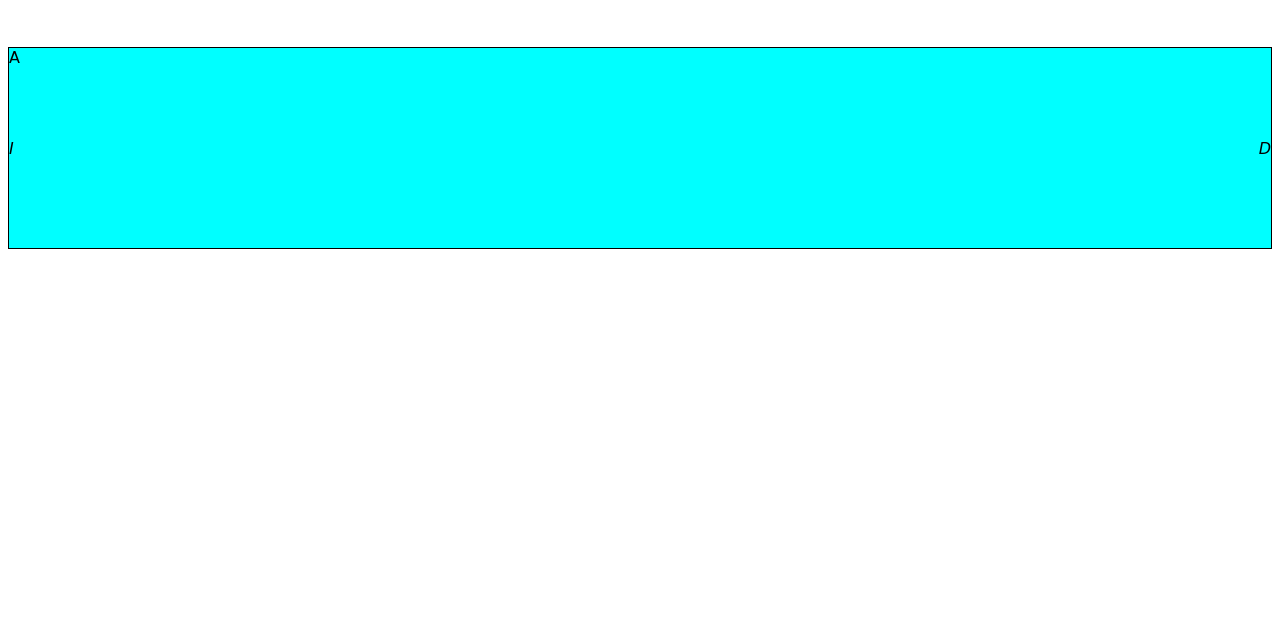
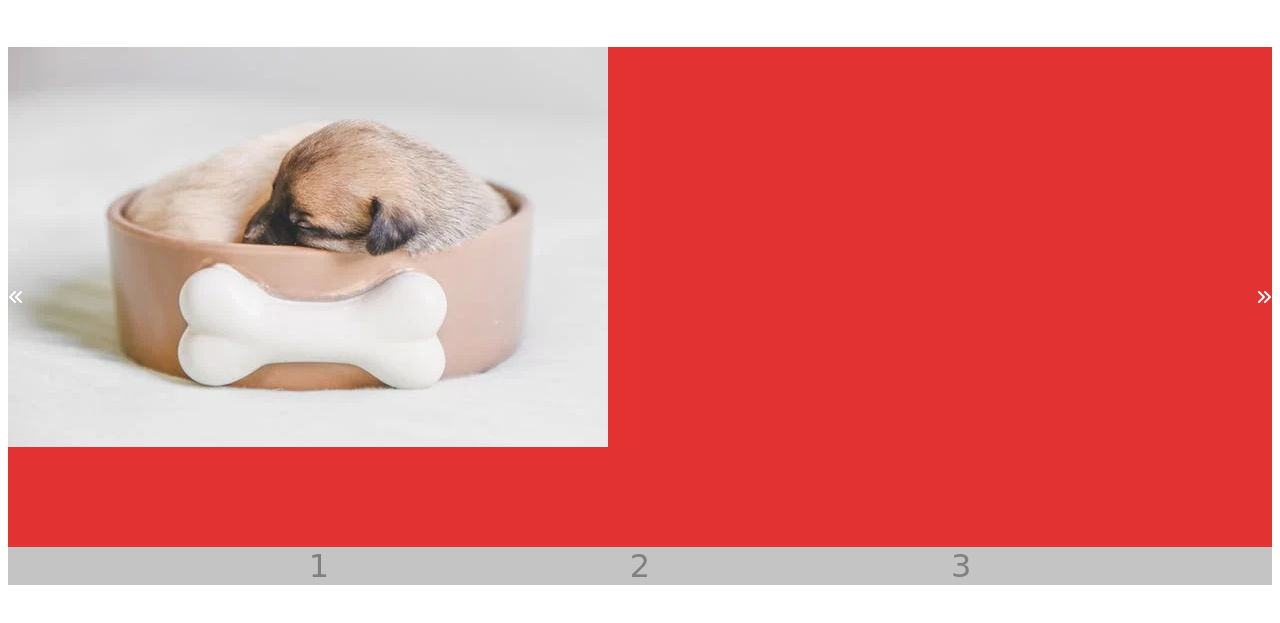
Before and after one commit to GissetPuerta/proyectovete, a plain HTML site: page index.html in a window 1280 px wide. Shown: the part 89-712 px from the top of the page. Drawn offline with Linux system fonts and the light colour scheme; a web font is replaced by a local one.

Commit message:
Actualización
UWU

```diff
--- a/css/estilos.css
+++ b/css/estilos.css
@@ -1,29 +1,70 @@
-.itemcarrusel{
-    border: 1px solid black;
-    height: 200px;
+.carrousel{
+    width: 100%;
+}
+
+.conteCarrousel{
+    width: 100%;
+    height: 500px;
+    overflow: hidden;
+}
+
+.itemCarrousel{
     position: relative;
-}
-.tarjetacarrusel{
-    background-color: aqua;
+    width: 100%;
     height: 100%;
 }
-.flechascarrusel{
-    background-color: #365b77 0.3;
+
+.itemCarrouselTarjeta{
+    width: 100%;
+    height: 100%;
+}
+
+.itemCarrouselArrows{
     position: absolute;
     top: 0;
+    bottom: 0;
+    left: 0;
+    right: 0;
     height: 100%;
     width: 100%;
     display: flex;
     align-items: center;
     justify-content: space-between;
-}
-.conteitemscarrusel{
-    border: 5px solid black;
+
 }
 
+.itemCarrouselArrows > i:hover {
+    cursor: pointer;
+}
 
+#itemCarrousel-1{
+    background-color: rgb(226, 50, 50);
+}
 
+#itemCarrousel-2{
+    background-color: rgb(50, 200, 226);
+}
 
+#itemCarrousel-3{
+    background-color: rgb(200, 226, 50);
+}
+
+.conteCarrouselController{
+    width: 100%;
+    display: flex;
+    justify-content: space-evenly;
+    background-color: rgba(150, 150, 150, 0.555);
+}
+
+.conteCarrouselController > a{
+    text-decoration: none;
+    font-size: 2em;
+    color: grey;
+}
+
+.itemCarrouselArrows > a > i{
+    color: white;
+}
 
 body {
     font-family: 'DynaPuff', cursive;
--- a/index.html
+++ b/index.html
@@ -11,6 +11,7 @@
     <link rel="preconnect" href="https://fonts.googleapis.com">
     <link rel="preconnect" href="https://fonts.gstatic.com" crossorigin>
     <link href="https://fonts.googleapis.com/css2?family=DynaPuff:wght@400;700&display=swap" rel="stylesheet">
+    <script src="https://kit.fontawesome.com/eb2c8815a7.js" crossorigin="anonymous"></script>
 </head>
 
 <body>
@@ -42,18 +43,48 @@
         </nav>
     </header>
 
-<div id="conteitemscarrusel">
-    <div class="itemcarrusel">
-        <div class="tarjetacarrusel">
-            A
+    <div class="carrousel">
+        <div class="conteCarrousel">
+            <div class="itemCarrousel" id="itemCarrousel-1">
+                <div class="itemCarrouselTarjeta"><img src="./img/producto1.png" alt=""></div>
+                <div class="itemCarrouselArrows">
+                    <a href="#itemCarrousel-3">
+                        <i class="fa-solid fa-angles-left"></i>
+                    </a>
+                    <a href="#itemCarrousel-2">
+                        <i class="fa-solid fa-angles-right"></i>
+                    </a>
+                </div>
+            </div>
+            <div class="itemCarrousel" id="itemCarrousel-2">
+                <div class="itemCarrouselTarjeta">B</div>
+                <div class="itemCarrouselArrows">
+                    <a href="#itemCarrousel-1">
+                        <i class="fa-solid fa-angles-left"></i>
+                    </a>
+                    <a href="#itemCarrousel-3">
+                        <i class="fa-solid fa-angles-right"></i>
+                    </a>
+                </div>
+            </div>
+            <div class="itemCarrousel" id="itemCarrousel-3">
+                <div class="itemCarrouselTarjeta">C</div>
+                <div class="itemCarrouselArrows">
+                    <a href="#itemCarrousel-2">
+                        <i class="fa-solid fa-angles-left"></i>
+                    </a>
+                    <a href="#itemCarrousel-1">
+                        <i class="fa-solid fa-angles-right"></i>
+                    </a>
+                </div>
+            </div>
         </div>
-        <div class="flechascarrusel">
-            <i>I</i>
-            <i>D</i>
+        <div class="conteCarrouselController">
+            <a href="#itemCarrousel-1">1</a>
+            <a href="#itemCarrousel-2">2</a>
+            <a href="#itemCarrousel-3">3</a>
         </div>
     </div>
-</div>
-
 
 </body>
 
```
